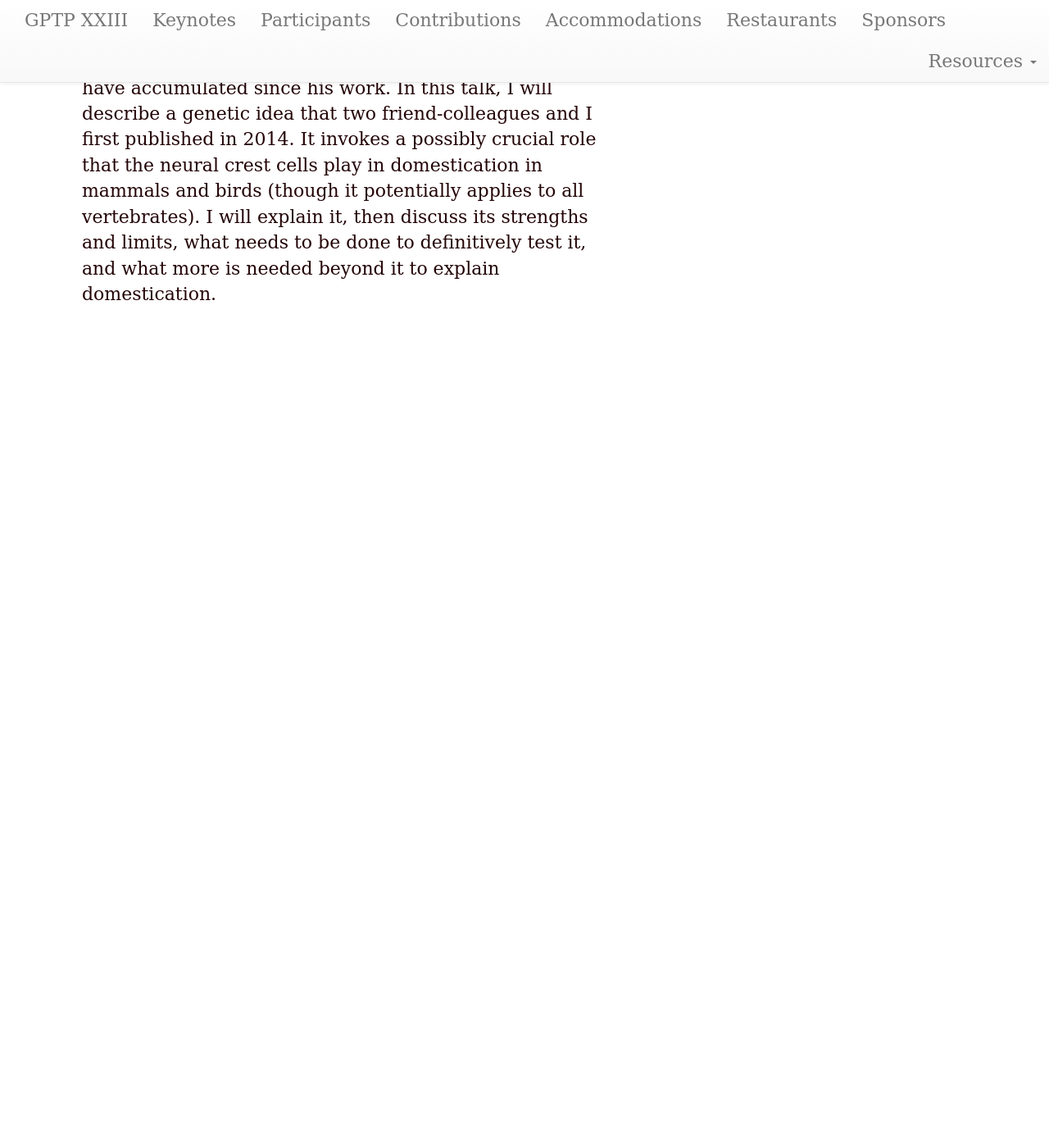
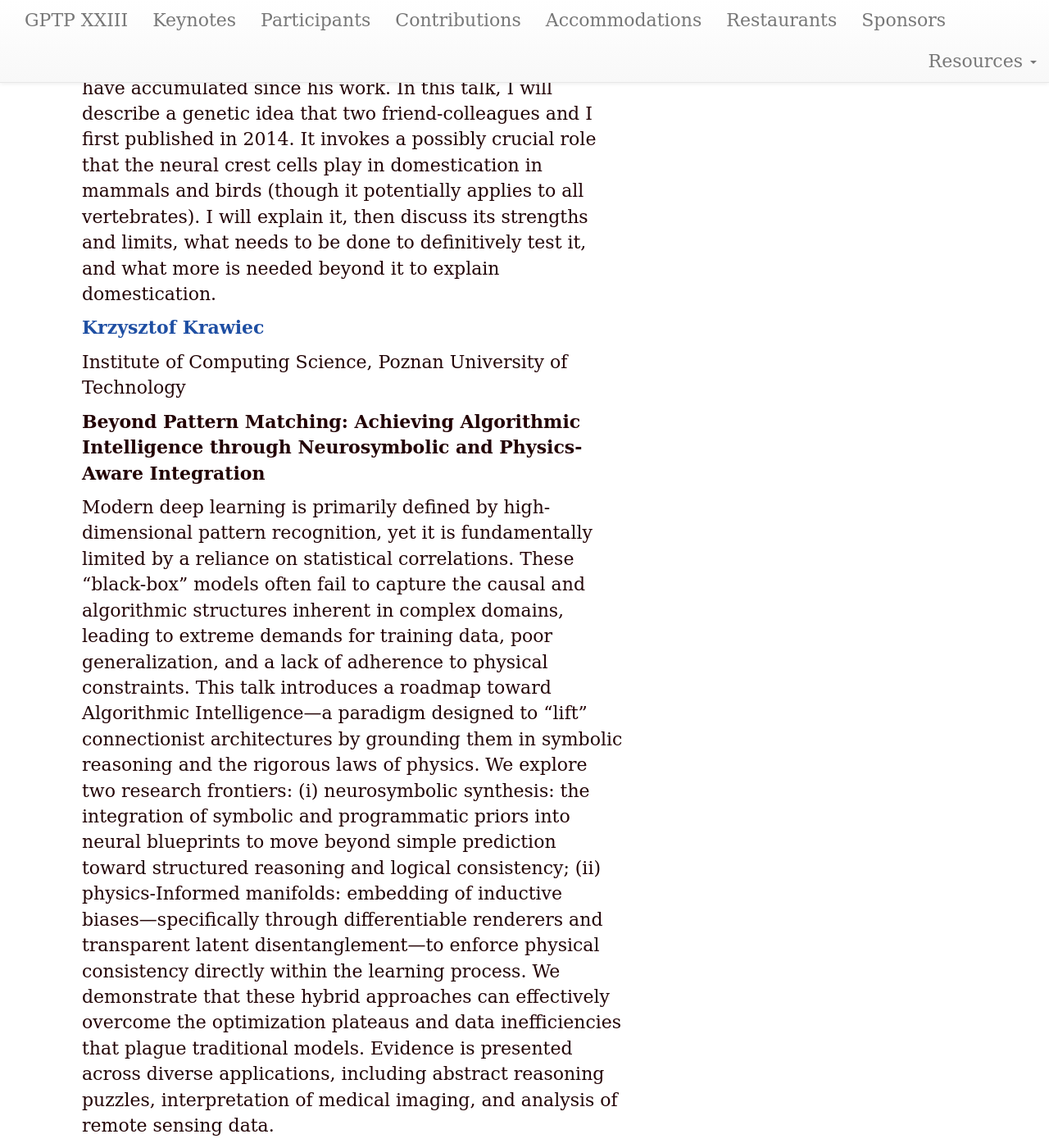
Before and after one commit to GPTP-workshop/gptp-workshop.github.io, a Jekyll site: the page built from keynotes.md, in a window 1280 px wide and 1400 px high, scrolled down 2125 px. Shown: the whole window at 82% size. Built offline with Jekyll 4.4.1, drawn with Linux system fonts in a browser that asks for light colours; before the commit the page ends 2510 px from its top, so only the background shows below that.

```diff
--- a/keynotes.md
+++ b/keynotes.md
@@ -26,3 +26,11 @@ Humboldt Universität zu Berlin
 **Animal domestication: Some new perspectives on the oldest problem in genetics**
 
 Charles Darwin was the first person to look at the phenomenon of domestication of mammals as a problem of genetics. He concluded that there was some general hereditary process underlying the taming and domestication of many different animal species, which had occurred independently of each other. However, he was writing in 1868, long before Mendelian genetics had been rediscovered, hence he could not answer what was a hard genetics question. Nor has it been fully answered in more than 150 years since then. However, Darwin had produced some valuable clues. Furthermore, a lot of relevant data have accumulated since his work. In this talk, I will describe a genetic idea that two friend-colleagues and I first published in 2014. It invokes a possibly crucial role that the neural crest cells play in domestication in mammals and birds (though it potentially applies to all vertebrates).  I will explain it, then discuss its strengths and limits, what needs to be done to definitively test it, and what more is needed beyond it to explain domestication.
+
+<span class="blue-text">**Krzysztof Krawiec**</span>
+
+Institute of Computing Science, Poznan University of Technology
+
+**Beyond Pattern Matching: Achieving Algorithmic Intelligence through Neurosymbolic and Physics-Aware Integration**
+
+Modern deep learning is primarily defined by high-dimensional pattern recognition, yet it is fundamentally limited by a reliance on statistical correlations. These "black-box" models often fail to capture the causal and algorithmic structures inherent in complex domains, leading to extreme demands for training data, poor generalization, and a lack of adherence to physical constraints. This talk introduces a roadmap toward Algorithmic Intelligence—a paradigm designed to "lift" connectionist architectures by grounding them in symbolic reasoning and the rigorous laws of physics. We explore two research frontiers: (i) neurosymbolic synthesis: the integration of symbolic and programmatic priors into neural blueprints to move beyond simple prediction toward structured reasoning and logical consistency; (ii) physics-Informed manifolds: embedding of inductive biases—specifically through differentiable renderers and transparent latent disentanglement—to enforce physical consistency directly within the learning process. We demonstrate that these hybrid approaches can effectively overcome the optimization plateaus and data inefficiencies that plague traditional models. Evidence is presented across diverse applications, including abstract reasoning puzzles, interpretation of medical imaging, and analysis of remote sensing data.
```
